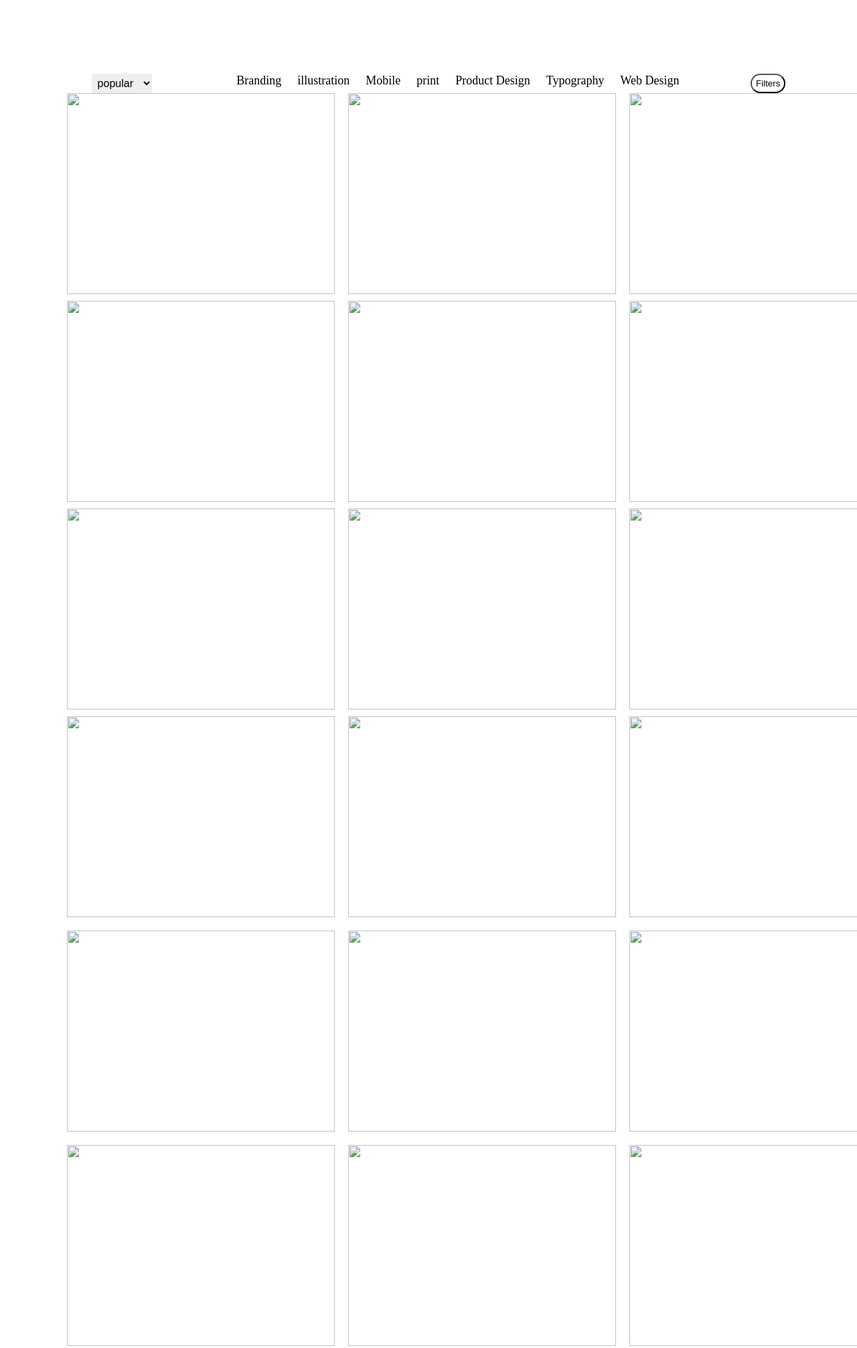
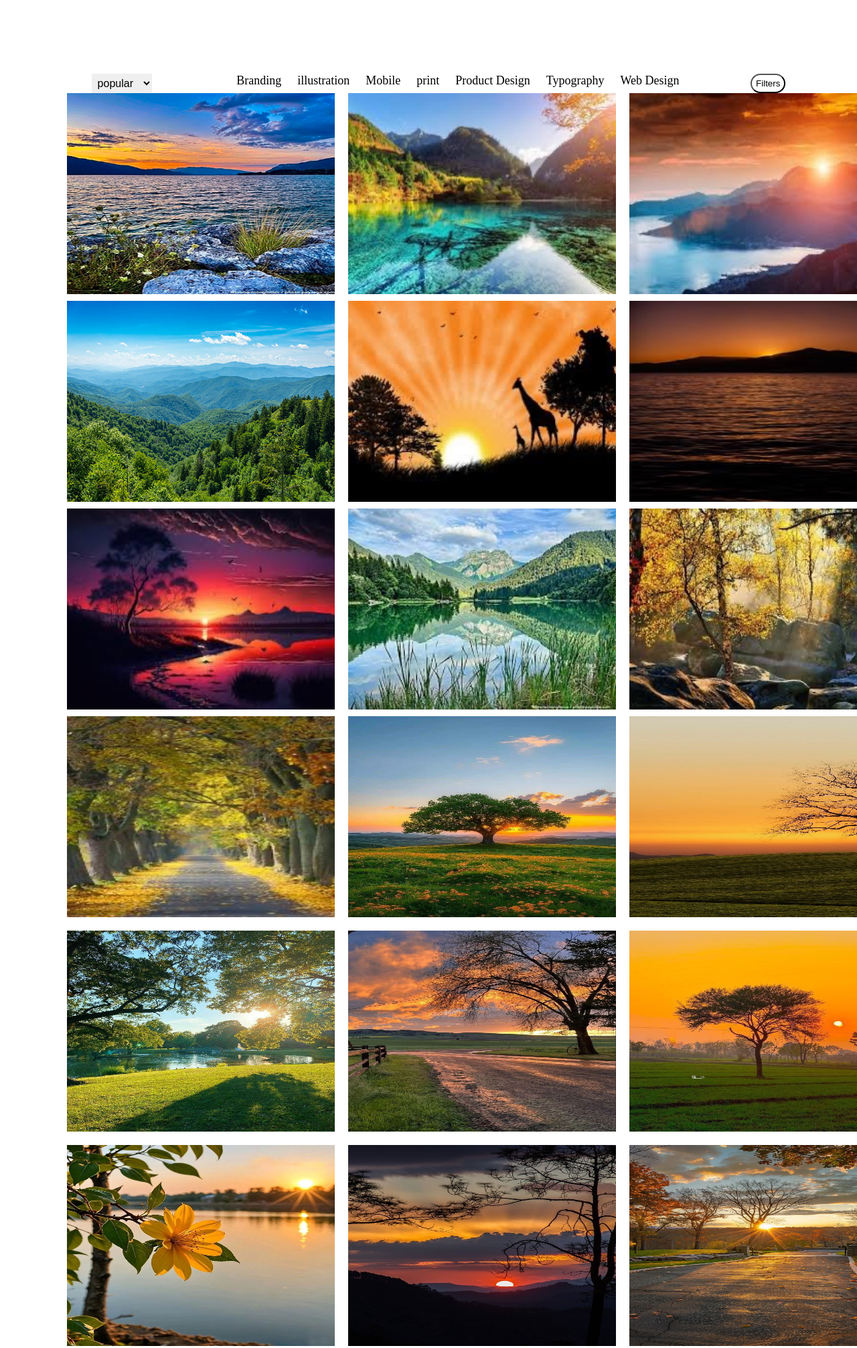
Before and after one commit to adenadams20/look, a plain HTML site: page index.html in a window 1280 px wide. Shown: the part 460-2472 px from the top of the page at 67% size. Drawn offline with Linux system fonts and the light colour scheme.

Commit message:
mon premier

```diff
--- a/index.html
+++ b/index.html
@@ -80,42 +80,38 @@
 
 <div class="section">
 <div class="image">
-    <img src="nature/nat1.jpeg" alt="" class="nature">
-    <img src="nature/nat2.jpeg" alt="" class="nat1">
-    <img src="nature/nat3.jpeg" alt="" class="nat2">
-    <img src="nature/nat36.jpg" alt="" class="nature">
-    <img src="nature/nat6.jpeg" alt="" class="nat1">
-    <img src="nature/nat4.jpeg" alt="" class="nat2">
-    <img src="nature/nat7.jpeg" alt="" class="nat1">
-    <img src="nature/nat8.jpeg" alt="" class="nat2">
-    <img src="nature/nat9.jpeg" alt="" class="nature">
-    <img src="nature/nat10.jpeg" alt="" class="nat2">
-    <img src="nature/nat11.jpeg" alt="" class="nat1">
-    <img src="nature/nat12.jpeg" alt="" class="nat2">
-    <img src="nature/nat13.jpeg" alt="" class="nature">
-    <img src="nature/nat14.jpeg" alt="" class="nat2">
-    <img src="nature/nat15.jpeg" alt="" class="nat1">
-
-
-
-    <img src="nature/nat16.jpeg" alt="" class="nat2">
-    <img src="nature/nat18.jpeg" alt="" class="nat1">
-    <img src="nature/nat19.jpeg" alt="" class="nature">
-    <img src="nature/nat20.jpeg" alt="" class="nat2">
-    <img src="nature/nat30.jpeg" alt="" class="nat1">
-    <img src="nature/nat23.jpeg" alt="" class="nat2">
-    <img src="nature/nat24.jpeg" alt="" class="nature">
-    <img src="nature/nat25.jpeg" alt="" class="nat2">
-    <img src="nature/nat26.jpeg" alt="" class="nat1">
-    <img src="nature/nat27.jpeg" alt="" class="nat2">
-    <img src="nature/nat28.jpeg" alt="" class="nat1">
-    <img src="nature/nat29.jpeg" alt="" class="nature">
-    <img src="nature/nat30.jpeg" alt="" class="nat2">
-    <img src="nature/nat34.avif" alt="" class="nat1">
-    <img src="nature/nat36.jpg" alt="" class="nat2">
-    <img src="nature/nat22.jpeg" alt="" class="nature">
-    <img src="nature/nat21.jpeg" alt="" class="nat2">
-    <img src="nature/nat33.avif" alt="" class="nat1">
+    <img src="nat1.jpeg" alt="" class="nature">
+    <img src="nat2.jpeg" alt="" class="nat1">
+    <img src="nat3.jpeg" alt="" class="nat2">
+    <img src="nat36.jpg" alt="" class="nature">
+    <img src="nat6.jpeg" alt="" class="nat1">
+    <img src="nat4.jpeg" alt="" class="nat2">
+    <img src="nat7.jpeg" alt="" class="nat1">
+    <img src="nat8.jpeg" alt="" class="nat2">
+    <img src="nat9.jpeg" alt="" class="nature">
+    <img src="nat10.jpeg" alt="" class="nat2">
+    <img src="nat11.jpeg" alt="" class="nat1">
+    <img src="nat12.jpeg" alt="" class="nat2">
+    <img src="nat13.jpeg" alt="" class="nature">
+    <img src="nat14.jpeg" alt="" class="nat2">
+    <img src="nat15.jpeg" alt="" class="    <img src="nature/nat16.jpeg" alt="" class="nat2">
+    <img src="nat18.jpeg" alt="" class="nat1">
+    <img src="nat19.jpeg" alt="" class="nature">
+    <img src="nat20.jpeg" alt="" class="nat2">
+    <img src="nat30.jpeg" alt="" class="nat1">
+    <img src="nat23.jpeg" alt="" class="nat2">
+    <img src="nat24.jpeg" alt="" class="nature">
+    <img src="nat25.jpeg" alt="" class="nat2">
+    <img src="nat26.jpeg" alt="" class="nat1">
+    <img src="nat27.jpeg" alt="" class="nat2">
+    <img src="nat28.jpeg" alt="" class="nat1">
+    <img src="nat29.jpeg" alt="" class="nature">
+    <img src="nat30.jpeg" alt="" class="nat2">
+    <img src="nat34.avif" alt="" class="nat1">
+    <img src="nat36.jpg" alt="" class="nat2">
+    <img src="nat22.jpeg" alt="" class="nature">
+    <img src="nat21.jpeg" alt="" class="nat2">
+    <img src="nat33.avif" alt="" class="nat1">
 
 </div>
 
```
